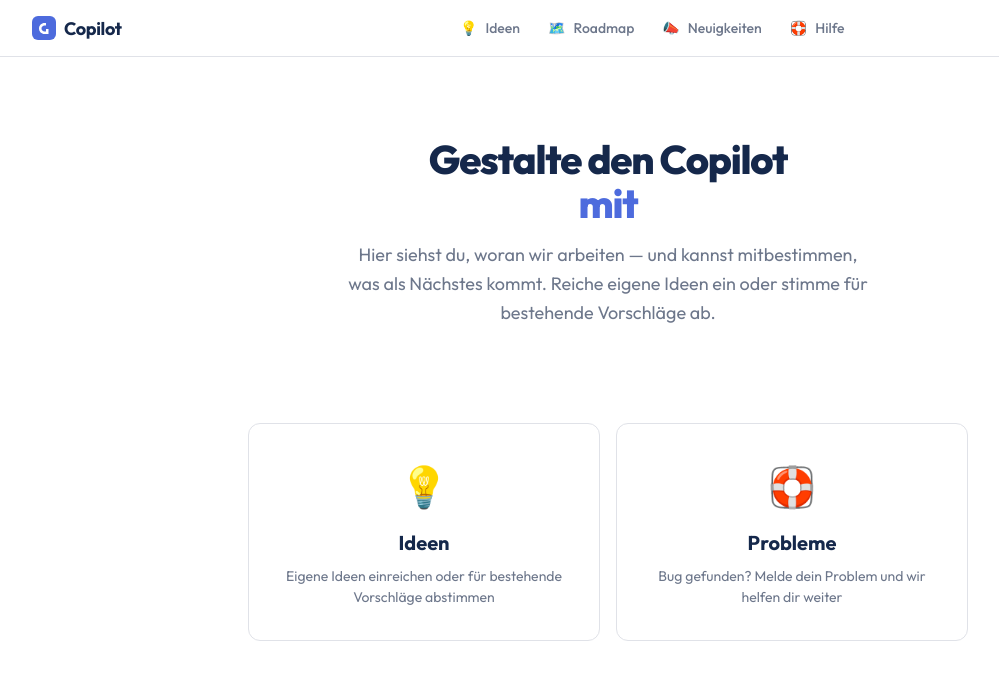
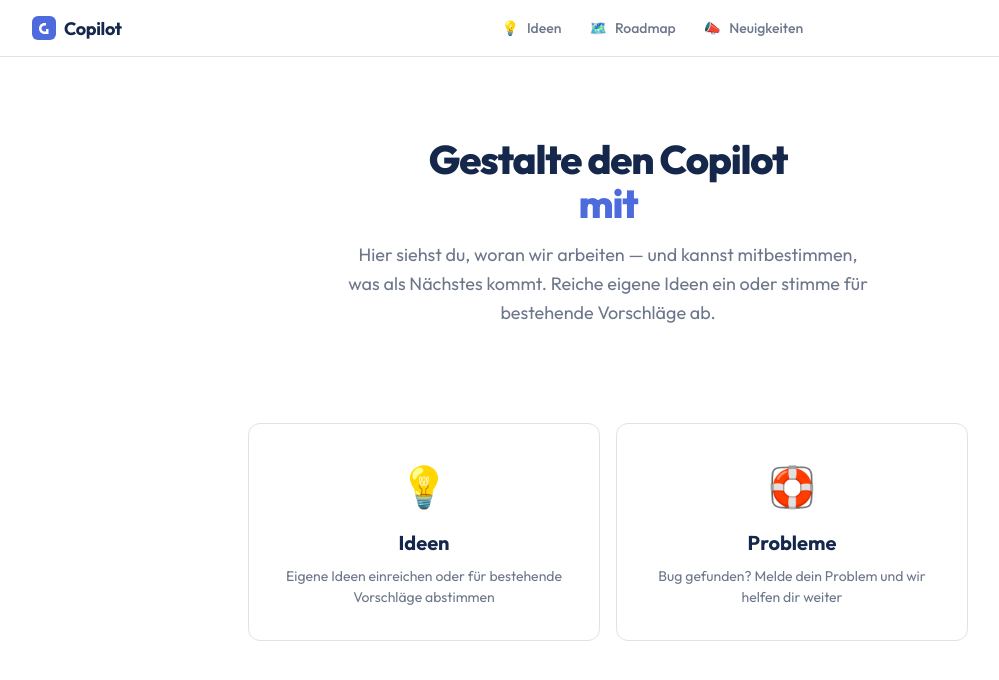
Before and after one commit to joschwagner-sudo/Frill-Ersatz, a Next.js app: page / in a window 1280 px wide. Shown: the top 680 px of the page, without its empty margins (32-1031 px from the left). Built offline with nearby package versions, Linux system fonts and the light colour scheme.

Commit message:
remove: Hilfe aus Navigation entfernt

```diff
--- a/src/app/layout.tsx
+++ b/src/app/layout.tsx
@@ -17,7 +17,6 @@
   { href: "/requests", label: "Ideen", icon: "💡" },
   { href: "/roadmap", label: "Roadmap", icon: "🗺️" },
   { href: "/announcements", label: "Neuigkeiten", icon: "📣" },
-  { href: "/report", label: "Hilfe", icon: "🛟" },
 ];
 
 export default function RootLayout({
```
